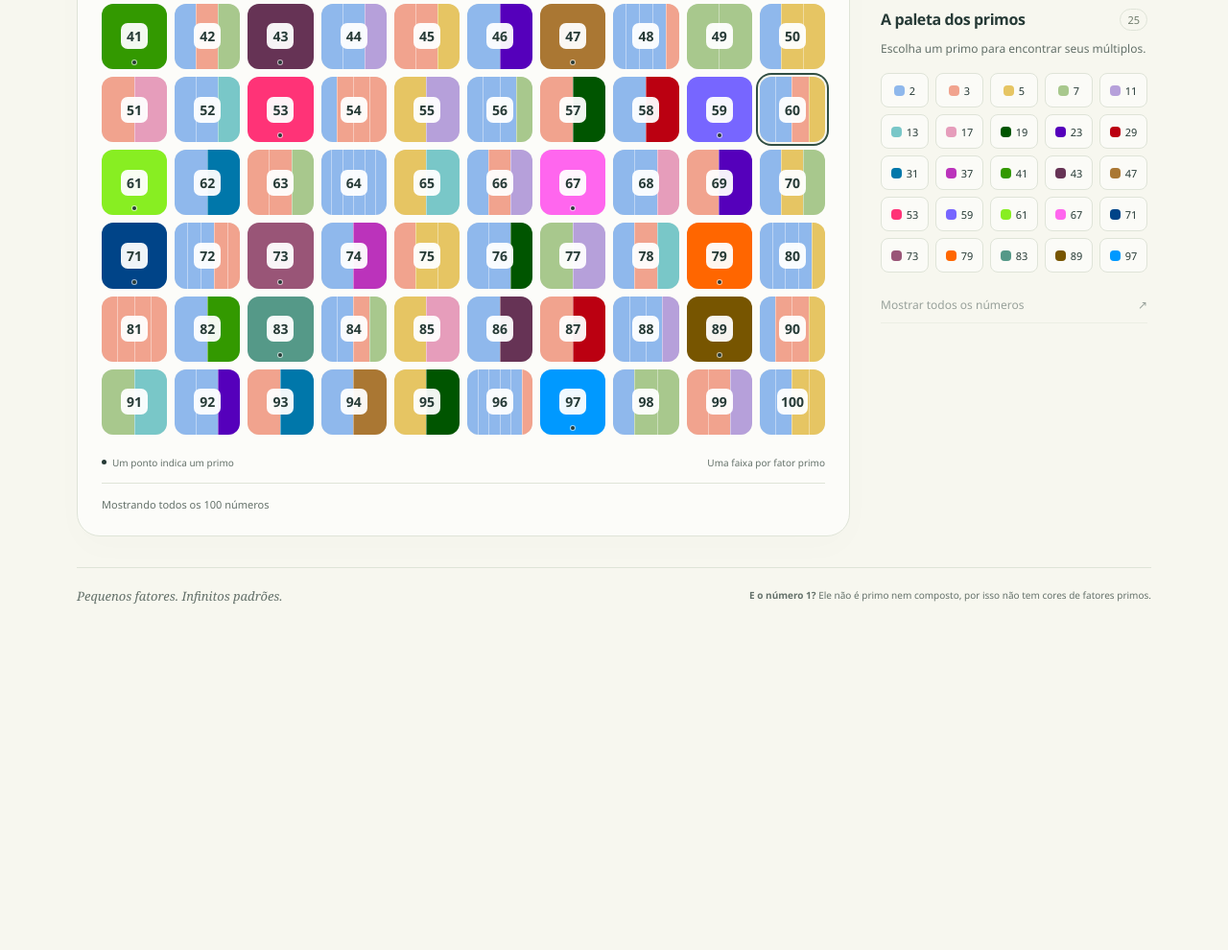
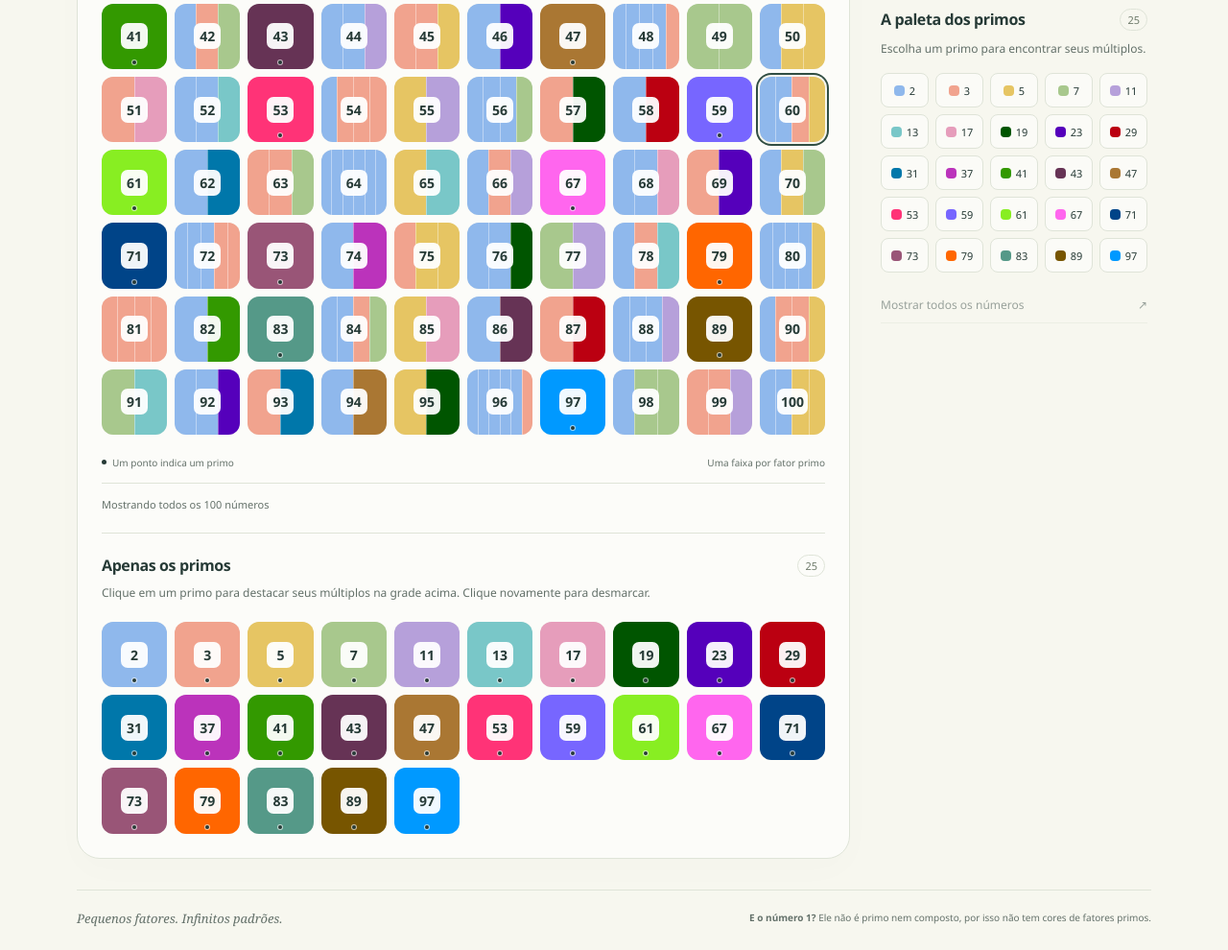
Before and after one commit to adrianogil/MathPlayground, a plain HTML site: page web/prime-colors/index.html in a window 1280 px wide. Shown: the part 715-1705 px from the top of the page at 96% size. Before the commit the page ends 1369 px from the top, so only its background shows below. Drawn offline with Linux system fonts and the light colour scheme.

Commit message:
Add synchronized prime-only grid below the number garden

```diff
--- a/web/prime-colors/app.js
+++ b/web/prime-colors/app.js
@@ -30,6 +30,8 @@ const numbers = Array.from({ length: 100 }, (_, index) => {
 const primes = numbers.filter(number => number.factors.length === 1).map(number => number.value);
 const colors = new Map(primes.map((prime, index) => [prime, palette[index]]));
 const grid = document.querySelector("#number-grid");
+const primeGrid = document.querySelector("#prime-grid");
+const numberGrids = [grid, primeGrid];
 const legend = document.querySelector("#prime-legend");
 let selectedNumber = 60;
 let highlightedNumber = null;
@@ -64,7 +66,7 @@ function selectNumber(value) {
 
 function renderSelection() {
   const value = selectedNumber;
-  for (const button of grid.children) {
+  for (const button of numberGrids.flatMap(container => Array.from(container.children))) {
     button.setAttribute("aria-pressed", String(Number(button.dataset.number) === selectedNumber));
   }
   const preview = document.querySelector("#selected-tile");
@@ -109,7 +111,7 @@ function highlightRelated(value) {
   const number = highlightedNumber === null ? null : numbers[highlightedNumber - 1];
   const isPrime = number?.factors.length === 1;
   const factors = new Set(number?.factors ?? []);
-  for (const button of grid.children) {
+  for (const button of numberGrids.flatMap(container => Array.from(container.children))) {
     const candidate = Number(button.dataset.number);
     const related = number !== null && (isPrime ? candidate % value === 0 : factors.has(candidate));
     const selectedComposite = number !== null && !isPrime && candidate === value;
@@ -133,7 +135,8 @@ function filterPrime(prime) {
   highlightRelated(highlightedNumber === prime ? null : prime);
 }
 
-for (const number of numbers) {
+function populateGrid(container, entries) {
+  entries.forEach((number, index) => {
     const button = document.createElement("button");
     button.type = "button";
     button.className = `number-tile${number.factors.length === 1 ? " is-prime" : ""}`;
@@ -147,11 +150,15 @@ for (const number of numbers) {
       const offset = { ArrowLeft: -1, ArrowRight: 1, ArrowUp: -10, ArrowDown: 10 }[event.key];
       if (offset === undefined) return;
       event.preventDefault();
-    const target = Math.max(1, Math.min(100, number.value + offset));
-    grid.children[target - 1].focus();
+      const target = Math.max(0, Math.min(entries.length - 1, index + offset));
+      container.children[target].focus();
     });
-  grid.append(button);
+    container.append(button);
+  });
 }
+
+populateGrid(grid, numbers);
+populateGrid(primeGrid, numbers.filter(number => number.factors.length === 1));
 
 for (const prime of primes) {
   const button = document.createElement("button");
@@ -180,7 +187,7 @@ function setLanguage(locale) {
     element.textContent = t(element.dataset.i18n);
   }
   grid.setAttribute("aria-label", t("gridLabel"));
-  for (const button of grid.children) {
+  for (const button of numberGrids.flatMap(container => Array.from(container.children))) {
     const label = describe(numbers[Number(button.dataset.number) - 1]);
     button.setAttribute("aria-label", label);
     button.title = label;
--- a/web/prime-colors/i18n.js
+++ b/web/prime-colors/i18n.js
@@ -9,6 +9,7 @@ const translations = {
     heroStart: "Todo número tem", heroEm: "uma paleta de primos.",
     intro: "Os primos são os blocos de construção. Dê uma cor a cada um e veja como os números de 1 a 100 se formam.",
     gridTitle: "O jardim dos números",
+    primeGridTitle: "Apenas os primos", primeGridHint: "Clique em um primo para destacar seus múltiplos na grade acima. Clique novamente para desmarcar.",
     gridHint: "Escolha um primo para destacar seus múltiplos ou um composto para encontrar seus fatores primos.",
     gridLabel: "Números de 1 a 100", primeDot: "Um ponto indica um primo", bandsHint: "Uma faixa por fator primo",
     detailHeading: "Por trás das cores", legendHeading: "A paleta dos primos", legendHint: "Escolha um primo para encontrar seus múltiplos.",
@@ -34,6 +35,7 @@ const translations = {
     heroStart: "Every number has", heroEm: "a prime palette.",
     intro: "Primes are the building blocks. Give each one a color, and watch the numbers from 1 to 100 come together.",
     gridTitle: "The number garden", gridHint: "Pick a prime to highlight its multiples, or a composite to find its prime factors.",
+    primeGridTitle: "Just the primes", primeGridHint: "Click a prime to highlight its multiples in the grid above. Click again to deselect it.",
     gridLabel: "Numbers 1 to 100", primeDot: "A dot marks a prime", bandsHint: "One band per prime factor",
     detailHeading: "Under the colors", legendHeading: "The prime palette", legendHint: "Choose a prime to find its multiples.",
     clear: "Show all numbers", footer: "Small factors. Endless patterns.", oneQuestion: "What about 1?",
@@ -57,6 +59,7 @@ const translations = {
     heroStart: "Chaque nombre a", heroEm: "sa palette de premiers.",
     intro: "Les nombres premiers sont les briques de base. Donnez une couleur à chacun et découvrez comment se forment les nombres de 1 à 100.",
     gridTitle: "Le jardin des nombres", gridHint: "Choisissez un nombre premier pour mettre en évidence ses multiples, ou un nombre composé pour trouver ses facteurs premiers.",
+    primeGridTitle: "Uniquement les nombres premiers", primeGridHint: "Cliquez sur un nombre premier pour mettre en évidence ses multiples dans la grille ci-dessus. Cliquez à nouveau pour le désélectionner.",
     gridLabel: "Nombres de 1 à 100", primeDot: "Un point indique un nombre premier", bandsHint: "Une bande par facteur premier",
     detailHeading: "Derrière les couleurs", legendHeading: "La palette des premiers", legendHint: "Choisissez un nombre premier pour trouver ses multiples.",
     clear: "Afficher tous les nombres", footer: "Petits facteurs. Motifs infinis.", oneQuestion: "Et le nombre 1 ?",
@@ -80,6 +83,7 @@ const translations = {
     heroStart: "すべての数に、", heroEm: "素数の彩り。",
     intro: "素数は数を作る基本の材料です。それぞれに色をつけて、1から100までの数がどのようにできているか見てみましょう。",
     gridTitle: "数の庭", gridHint: "素数を選ぶとその倍数が、合成数を選ぶとその素因数が強調表示されます。",
+    primeGridTitle: "素数だけの一覧", primeGridHint: "素数をクリックすると、上の表でその倍数が強調表示されます。もう一度クリックすると選択を解除できます。",
     gridLabel: "1から100までの数", primeDot: "点は素数の目印", bandsHint: "帯1本が素因数1つを表します",
     detailHeading: "色の仕組み", legendHeading: "素数のパレット", legendHint: "素数を選んで、その倍数を見つけましょう。",
     clear: "すべての数を表示", footer: "小さな因数、無限のパターン。", oneQuestion: "1はどうなる？",
@@ -103,6 +107,7 @@ const translations = {
     heroStart: "모든 수를 이루는", heroEm: "소수의 색.",
     intro: "소수는 수를 만드는 기본 재료입니다. 각 소수에 색을 입히고 1부터 100까지의 수가 어떻게 만들어지는지 살펴보세요.",
     gridTitle: "수의 정원", gridHint: "소수를 선택하면 그 배수가, 합성수를 선택하면 그 소인수가 강조됩니다.",
+    primeGridTitle: "소수만 모아 보기", primeGridHint: "소수를 클릭하면 위의 표에서 그 배수가 강조됩니다. 다시 클릭하면 선택이 해제됩니다.",
     gridLabel: "1부터 100까지의 수", primeDot: "점은 소수를 나타냅니다", bandsHint: "띠 하나가 소인수 하나를 나타냅니다",
     detailHeading: "색에 담긴 원리", legendHeading: "소수 팔레트", legendHint: "소수를 선택해 그 배수를 찾아보세요.",
     clear: "모든 수 보기", footer: "작은 인수, 끝없는 패턴.", oneQuestion: "1은 어떨까요?",
--- a/web/prime-colors/index.html
+++ b/web/prime-colors/index.html
@@ -39,6 +39,14 @@
         <div id="number-grid" class="number-grid" aria-label="Números de 1 a 100"></div>
         <div class="board-footer"><span><i class="prime-marker" aria-hidden="true"></i> <span data-i18n="primeDot">Um ponto indica um primo</span></span><span data-i18n="bandsHint">Uma faixa por fator primo</span></div>
         <p id="filter-status" class="filter-status" role="status">Mostrando todos os 100 números</p>
+        <section class="prime-board" aria-labelledby="prime-grid-title">
+          <div class="section-heading">
+            <h2 id="prime-grid-title" data-i18n="primeGridTitle">Apenas os primos</h2>
+            <span class="count">25</span>
+          </div>
+          <p class="board-hint" data-i18n="primeGridHint">Clique em um primo para destacar seus múltiplos na grade acima. Clique novamente para desmarcar.</p>
+          <div id="prime-grid" class="number-grid" aria-labelledby="prime-grid-title"></div>
+        </section>
       </section>
 
       <aside class="sidebar">
--- a/web/prime-colors/styles.css
+++ b/web/prime-colors/styles.css
@@ -23,6 +23,7 @@ h2 { margin: 0; font-size: 16px; font-weight: 600; letter-spacing: -.025em; }
 .range { font-size: 10px; color: var(--muted); letter-spacing: .14em; }
 .board-hint { font-size: 12px; color: var(--muted); margin: 8px 0 22px; }
 .number-grid { display: grid; grid-template-columns: repeat(10, minmax(0, 1fr)); gap: 8px; }
+.prime-board { border-top: 1px solid var(--line); margin-top: 22px; padding-top: 22px; }
 .number-tile, .selected-tile { position: relative; display: grid; place-items: center; isolation: isolate; overflow: hidden; border-radius: 12px; background: #e9eae3; }
 .number-tile { border: 0; padding: 0; aspect-ratio: 1; transition: opacity .18s, transform .18s, box-shadow .18s; }
 .bands { position: absolute; inset: 0; display: flex; z-index: -1; }
```
Also changed, not shown: 1 other file. Lines whose indentation alone changed are shown as unchanged.
